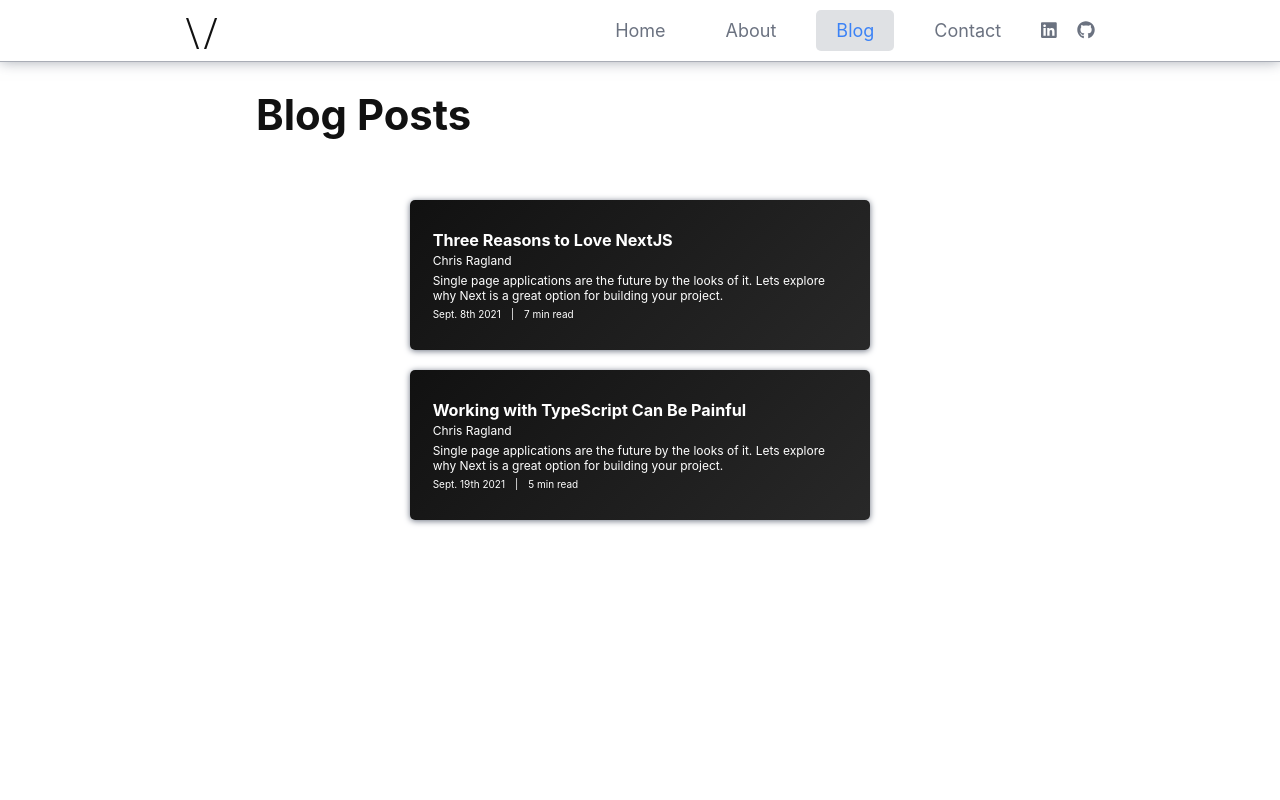
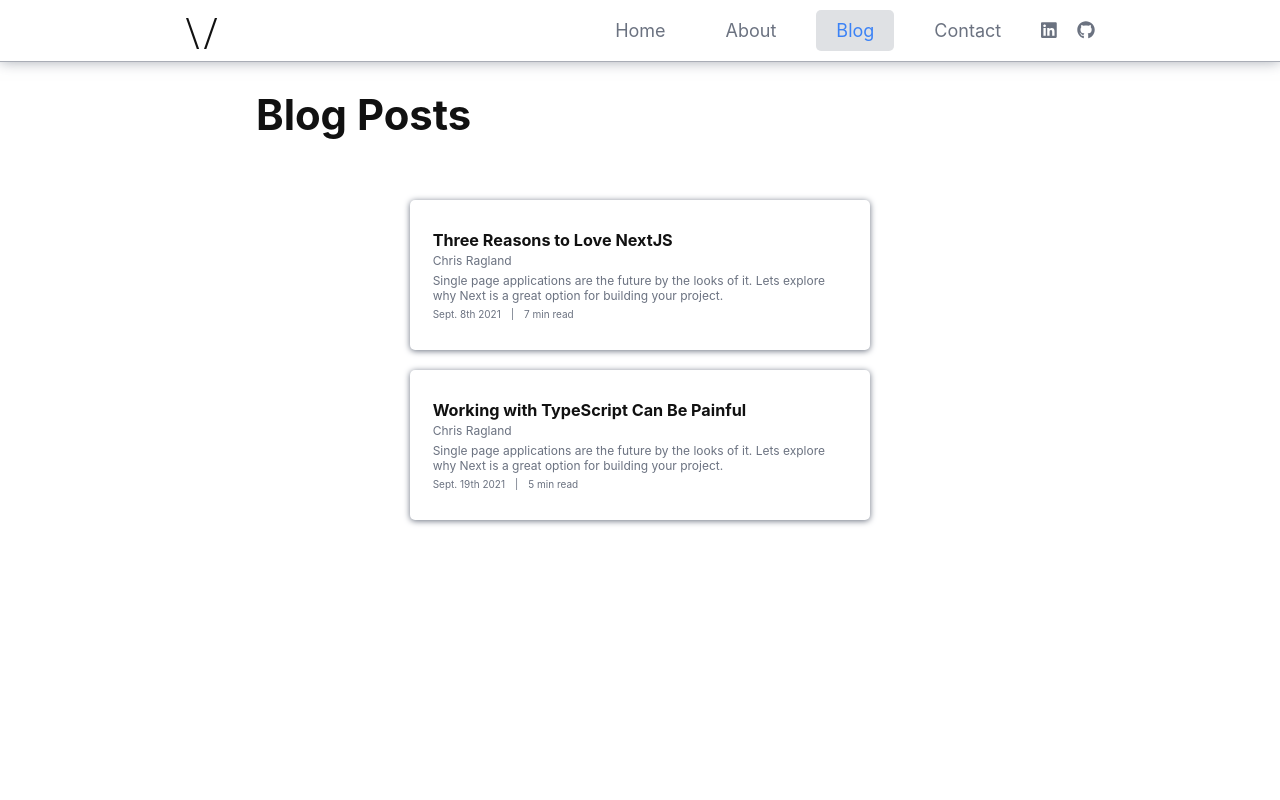
Before and after one commit to raglandc/vidal-production, a Next.js app: page /blog in a window 1280 px wide. Shown: the top 800 px of the page. Built offline with nearby package versions, Linux system fonts and the light colour scheme.

Commit message:
change blog card back to white

```diff
--- a/components/UI/BlogListItem.module.css
+++ b/components/UI/BlogListItem.module.css
@@ -1,5 +1,5 @@
 .blogCard {
-  color: #fff;
+  color: #6b7280;
   overflow: hidden;
   margin: 2rem auto;
   width: 100%;
@@ -9,12 +9,6 @@
   align-items: center;
   justify-content: center;
   box-shadow: 0rem 0.1rem 0.618rem #6b7280;
-
-  background: linear-gradient(
-    135deg,
-    rgba(17, 17, 17, 1),
-    rgba(17, 17, 17, 0.9)
-  );
 }
 .blogCard:hover {
   cursor: pointer;
@@ -31,6 +25,7 @@
 }
 
 .blogCardTitle {
+  color: #111;
   margin: 0 0 0.3rem 0;
   font-size: 1.618rem;
 }
```
